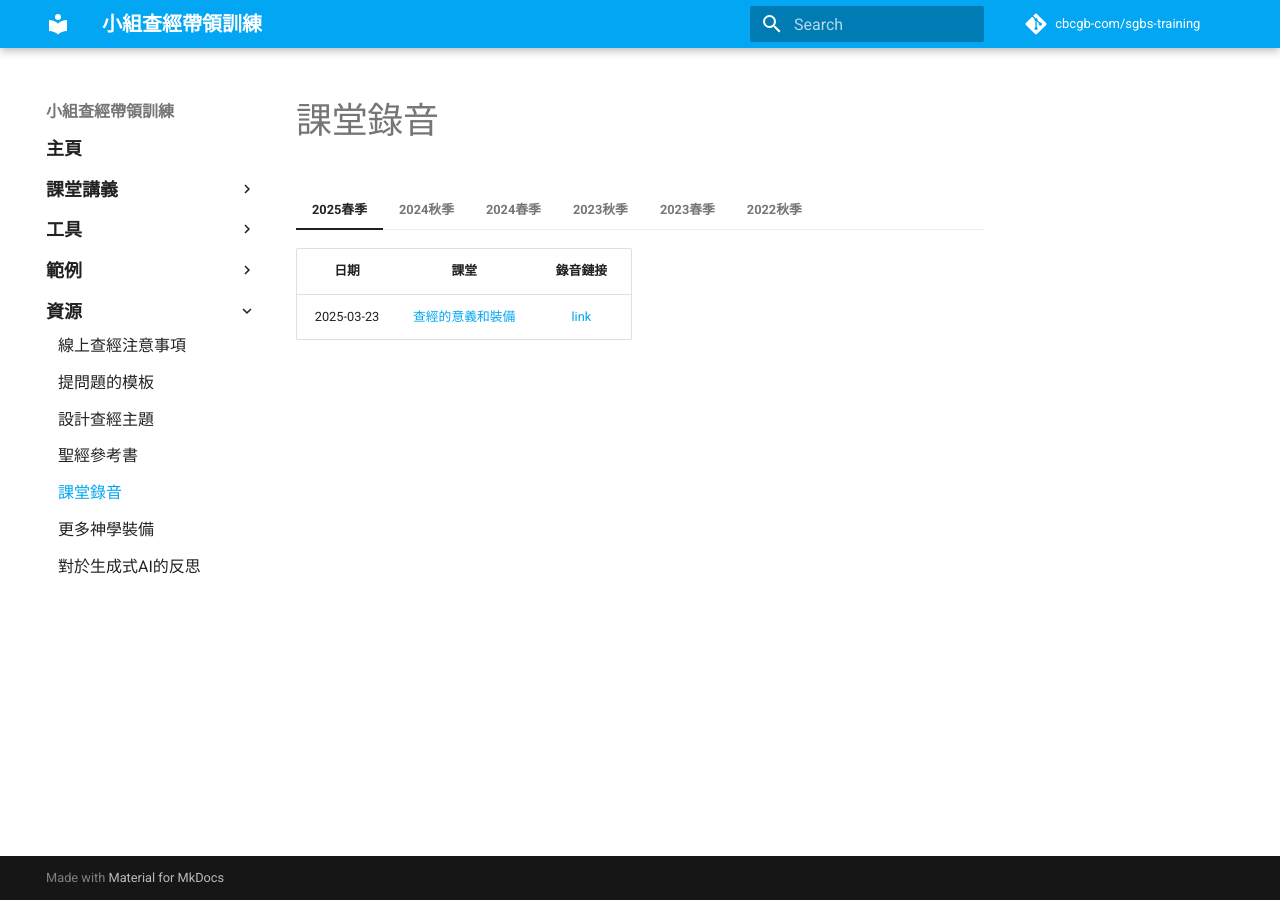
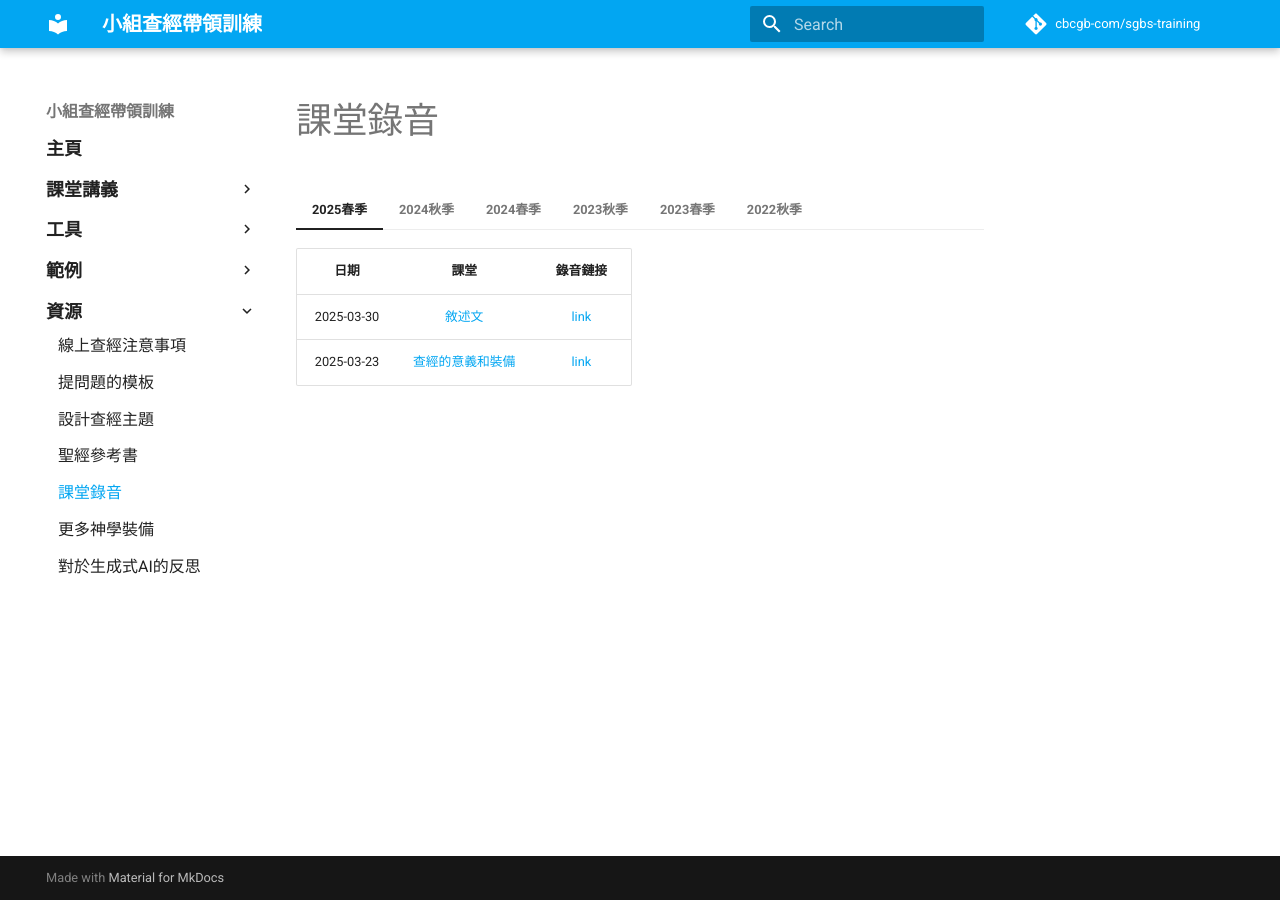
Before and after one commit to cbcgb-com/sgbs-training, an MkDocs documentation site: the page built from docs/resources/recordings.md, in a window 1280 px wide. Built offline with MkDocs 1.6.1 and Material for MkDocs 9.7.7, drawn with Linux system fonts in a browser that asks for light colours; comment, search, counter and statistics services are not loaded.

Commit message:
docs(resources)📝: Add a new recording entry for the 2025 Spring session
- Included the recording link for the 2025-03-30 class on narrative writing.

```diff
--- a/docs/resources/recordings.md
+++ b/docs/resources/recordings.md
@@ -3,6 +3,7 @@
 === "2025春季"
     |    日期    |                            課堂                            |                                                             錄音鏈接                                                             |
     |:----------:|:--------------------------------------------------------:|:--------------------------------------------------------------------------------------------------------------------------------:|
+    | 2025-03-30 |       [敘述文](../class-notes/lesson-2-narrative.md)       | [link](https://www.dropbox.com/scl/fi/41jjoqkm8jp1v6ps57w6z/20250330-class-2-recording.mp3?rlkey=ekjhmtppmdh0294ecv31jw7vi&dl=0) |
     | 2025-03-23 | [查經的意義和裝備](../class-notes/lesson-1-foundations.md) | [link](https://www.dropbox.com/scl/fi/18i12163h4pn9tg6grj5y/20250323-class-1-recording.mp3?rlkey=ihwewh9czk11bo085kpxqs3f1&dl=0) |
 
 === "2024秋季"
```
